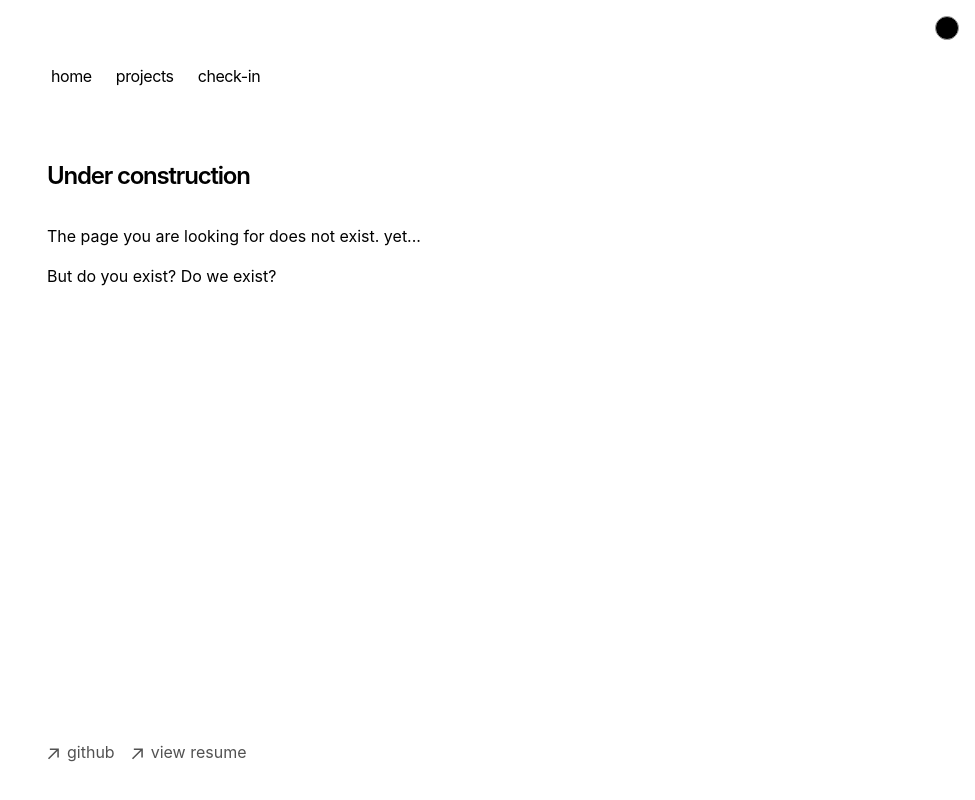
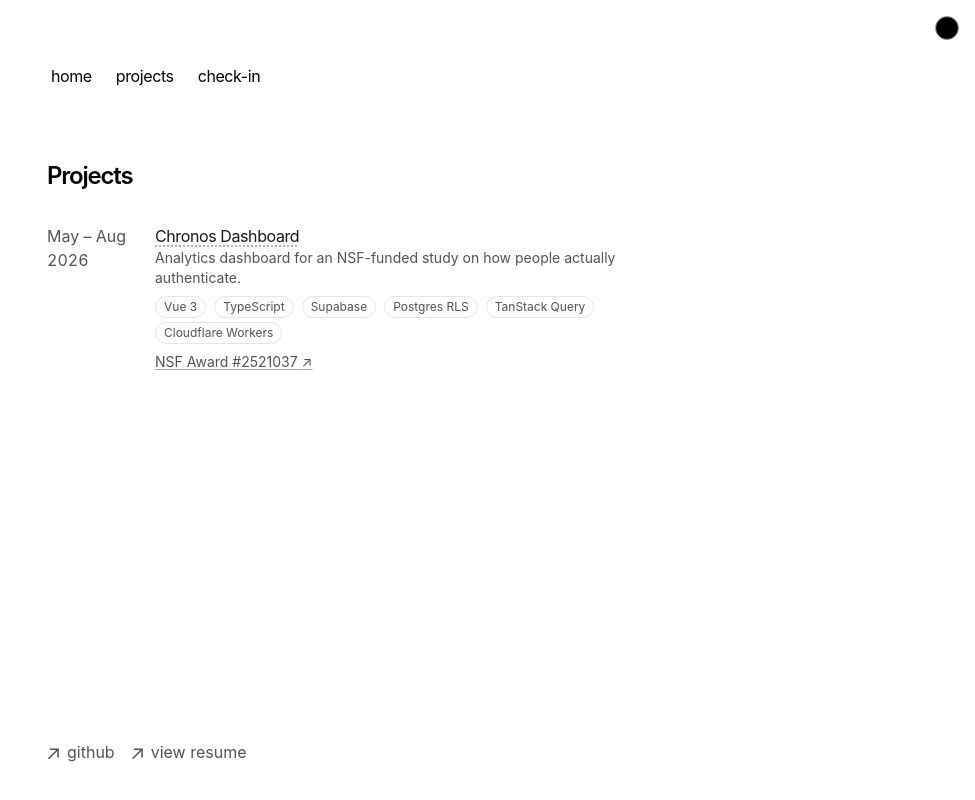
Before and after one commit to I-Asous/portfolio, a Next.js app: page /projects in a window 1280 px wide. Shown: the top 800 px of the page, without its empty margins (305-1280 px from the left). Built offline with nearby package versions, Linux system fonts and the light colour scheme.

Commit message:
update bio

```diff
--- /dev/null
+++ b/app/components/projects.tsx
@@ -0,0 +1,92 @@
+type Project = {
+  dateRange: string
+  name: string
+  tagline: string
+  tech: string[]
+  description?: string[]
+  link?: { href: string; label: string }
+}
+
+const projects: Project[] = [
+  {
+    dateRange: 'May – Aug 2026',
+    name: 'Chronos Dashboard',
+    tagline:
+      'Analytics dashboard for an NSF-funded study on how people actually authenticate.',
+    tech: [
+      'Vue 3',
+      'TypeScript',
+      'Supabase',
+      'Postgres RLS',
+      'TanStack Query',
+      'Cloudflare Workers',
+    ],
+    description: [
+      'Built a read-only analytics dashboard over auth-event telemetry collected by Chronos, a companion browser extension — participant coverage, event trends, and automated data-quality checks for an NSF-funded human-factors study (Award #2521037) into secure-authentication usability.',
+      'Replaced magic-link sign-in with Google OAuth and moved access control into Postgres Row-Level Security itself (domain + allowlist gate), closing a gap where aggregation views were reading past RLS under definer privileges.',
+      'Shipped a live notification and admin-announcement system on Supabase Realtime, and iterated 13 SQL migrations building out filterable, indexed rollup views so every page stays thin on the client.',
+    ],
+    link: {
+      href: 'https://www.nsf.gov/awardsearch/show-award/?AWD_ID=2521037',
+      label: 'NSF Award #2521037',
+    },
+  },
+]
+
+export function Projects() {
+  return (
+    <div>
+      {projects.map((entry, index) => (
+        <div
+          key={index}
+          className="w-full flex flex-col md:flex-row space-x-0 md:space-x-2 mb-6"
+        >
+          <p className="text-neutral-600 dark:text-neutral-400 w-[100px] shrink-0 tabular-nums">
+            {entry.dateRange}
+          </p>
+          <div className="flex flex-col">
+            <div
+              tabIndex={0}
+              className="group relative inline-block w-fit text-neutral-900 dark:text-neutral-100 tracking-tight cursor-help underline decoration-dotted decoration-neutral-400 dark:decoration-neutral-600 underline-offset-4 outline-none"
+            >
+              {entry.name}
+              <span className="pointer-events-none absolute left-0 top-full z-20 mt-3 w-[32rem] max-w-[90vw] origin-top-left scale-95 rounded-lg border border-neutral-200 dark:border-neutral-800 bg-white dark:bg-neutral-900 p-5 opacity-0 shadow-xl transition-[opacity,transform] duration-150 group-hover:opacity-100 group-hover:scale-100 group-focus:opacity-100 group-focus:scale-100">
+                <span className="absolute -top-1.5 left-4 h-3 w-3 rotate-45 border-l border-t border-neutral-200 dark:border-neutral-800 bg-white dark:bg-neutral-900" />
+                {entry.description && entry.description.length > 0 && (
+                  <ul className="list-disc list-outside space-y-2 pl-4 text-base font-normal leading-relaxed text-neutral-700 dark:text-neutral-300">
+                    {entry.description.map((line, lineIndex) => (
+                      <li key={lineIndex}>{line}</li>
+                    ))}
+                  </ul>
+                )}
+              </span>
+            </div>
+            <p className="text-neutral-600 dark:text-neutral-400 text-sm max-w-lg">
+              {entry.tagline}
+            </p>
+            <div className="flex flex-wrap gap-x-2 gap-y-1 mt-2">
+              {entry.tech.map((item) => (
+                <span
+                  key={item}
+                  className="text-xs text-neutral-600 dark:text-neutral-400 border border-neutral-200 dark:border-neutral-800 rounded-full px-2 py-0.5"
+                >
+                  {item}
+                </span>
+              ))}
+            </div>
+            {entry.link && (
+              <a
+                href={entry.link.href}
+                target="_blank"
+                rel="noopener noreferrer"
+                className="mt-2 text-sm text-neutral-600 dark:text-neutral-400 underline decoration-neutral-400 dark:decoration-neutral-600 underline-offset-2 hover:text-neutral-900 dark:hover:text-neutral-200 w-fit"
+              >
+                {entry.link.label} ↗
+              </a>
+            )}
+          </div>
+        </div>
+      ))}
+    </div>
+  )
+}
--- a/app/page.tsx
+++ b/app/page.tsx
@@ -8,9 +8,10 @@ export default function Page() {
       <p className="mb-4">
         {`I'm Islam.
         I'm a computer science student at Hunter College who spends more time debugging authentication flows than I'd like to admit.
-        Currently building a browser extension to study how people actually behave when they log in, as part of an NSF-funded research project.
-        When I'm not knee-deep in TypeScript, I'm helping 600+ students survive computer theory and intro to DSA & OOP as a TA,
-        or getting yelled at by a compiler in the Visualization and Virtual Reality Lab.`}
+        I'm a Software Engineer REU on Project Sisyphus, an NSF-funded research effort at Clemson University's HATLab studying authentication-fatigue-driven password reuse,
+        and I'm interning with the NYC Department of Transportation, scoping and delivering small-scale applications.
+        Outside of that, I'm helping 600+ students survive computer architecture, theory, and DSA & OOP as a TA,
+        or digging into machine learning and SQL as a CUNY Tech Prep Data Science Fellow.`}
       </p>
       <div className="my-8">
         <h2 className="mb-4 text-xl font-semibold tracking-tighter">
--- a/app/projects/page.tsx
+++ b/app/projects/page.tsx
@@ -1,11 +1,12 @@
-export default function NotFound() {
+import { Projects } from 'app/components/projects'
+
+export default function Page() {
   return (
     <section>
       <h1 className="mb-8 text-2xl font-semibold tracking-tighter">
-        Under construction
+        Projects
       </h1>
-      <p className="mb-4">The page you are looking for does not exist. yet...</p>
-      <p className="mb-4">But do you exist? Do we exist?</p>
+      <Projects />
     </section>
   )
 }
```
